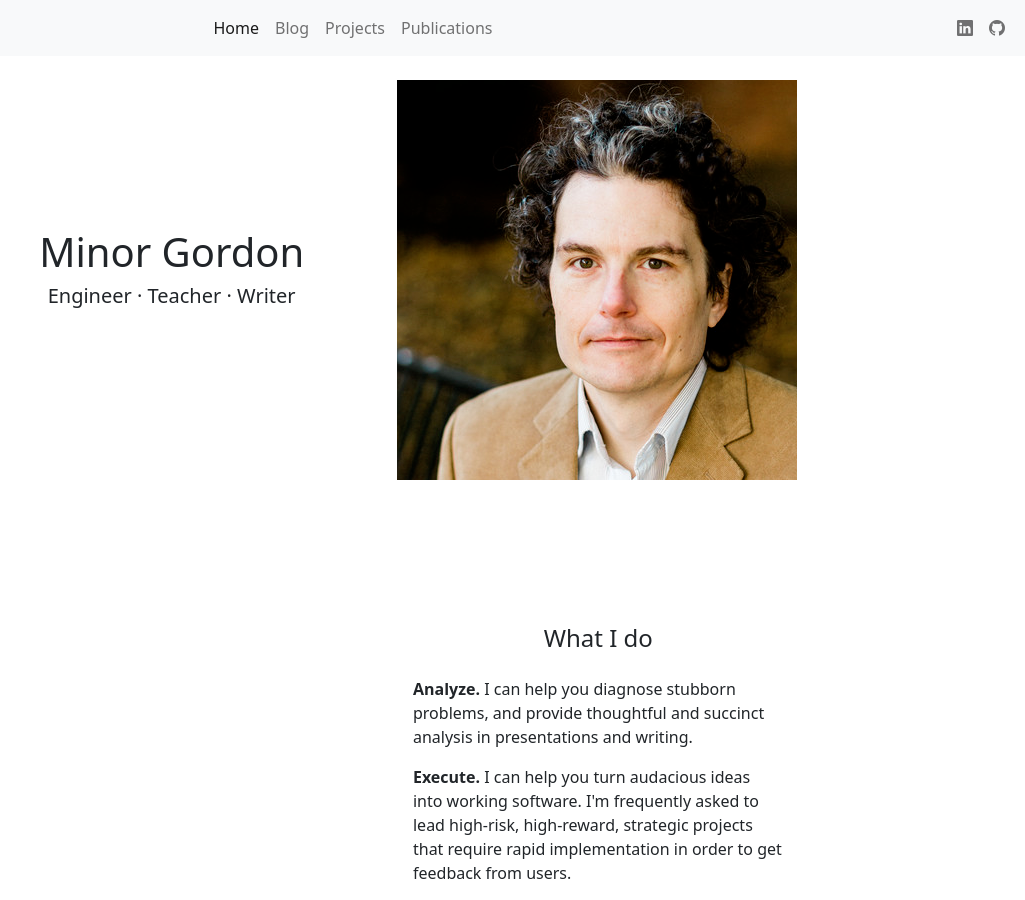
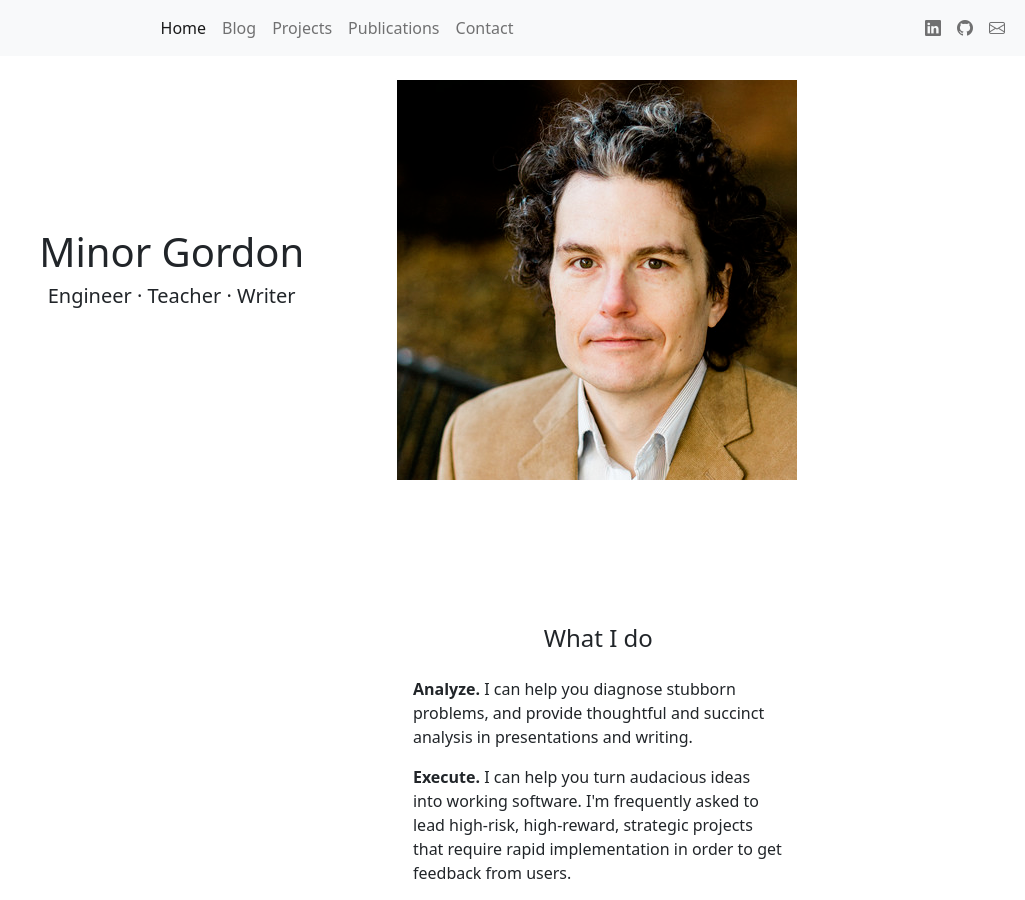
Before and after one commit to minorg/minorgordon.net, a Jekyll site: the page built from index.html, in a window 1280 px wide and 900 px high. Shown: the whole window, without its empty margins (255-1280 px from the left). Built offline with Jekyll 4.4.1, drawn with Linux system fonts in a browser that asks for light colours; nearby versions of some CDN libraries.

Commit message:
add contact mailto link

```diff
--- a/_includes/navbar.html
+++ b/_includes/navbar.html
@@ -8,6 +8,7 @@
                     <li class="nav-item"><a class="nav-link {% if page.url contains '/blog' %}active{% endif %}" href="{{ "/blog/index.html" | prepend: site.baseurl }}">Blog</a></li>
                     <li class="nav-item"><a class="nav-link {% if page.url contains '/projects/' %}active{% endif %}" href="{{ "/projects/index.html" | prepend: site.baseurl }}">Projects</a></li>
                     <li class="nav-item"><a class="nav-link {% if page.url contains '/publications.html' %}active{% endif %}" href="{{ "/publications.html" | prepend: site.baseurl }}">Publications</a></li>
+                    <li class="nav-item"><a class="nav-link" href="mailto:hello1@minorgordon.net">Contact</a></li>
                 </ul>
             </div>
             <ul class="navbar-nav">
@@ -17,6 +18,9 @@
                 <li class="nav-item">
                     <a class="nav-link" href="https://github.com/minorg"><i class="bi bi-github"></i></a>
                 </li>
+                <li class="nav-item">
+                    <a class="nav-link" href="mailto:hello1@minorgordon.net"><i class="bi bi-envelope"></i></a>
+                </li>
             </ul>
     </div>
 </nav>
```
